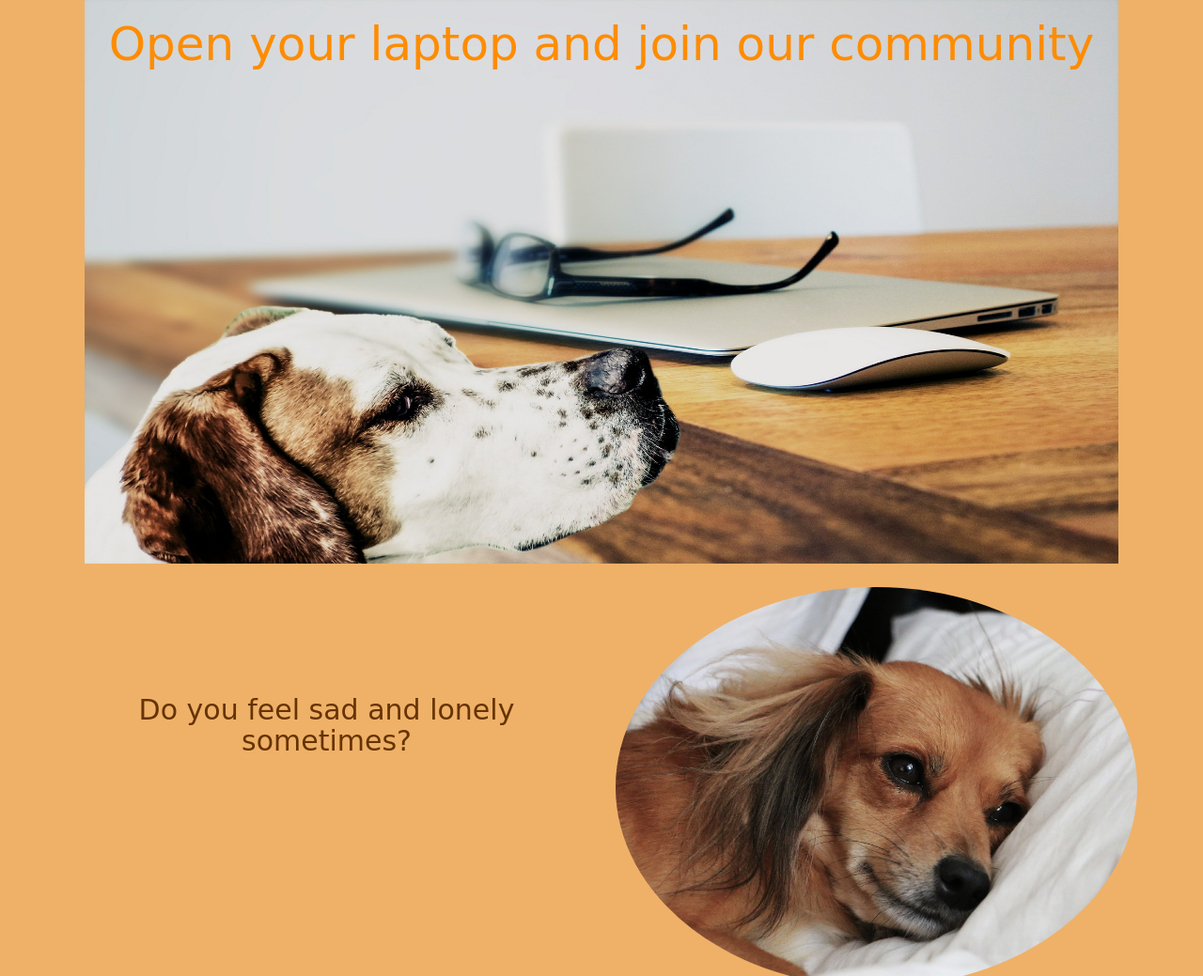
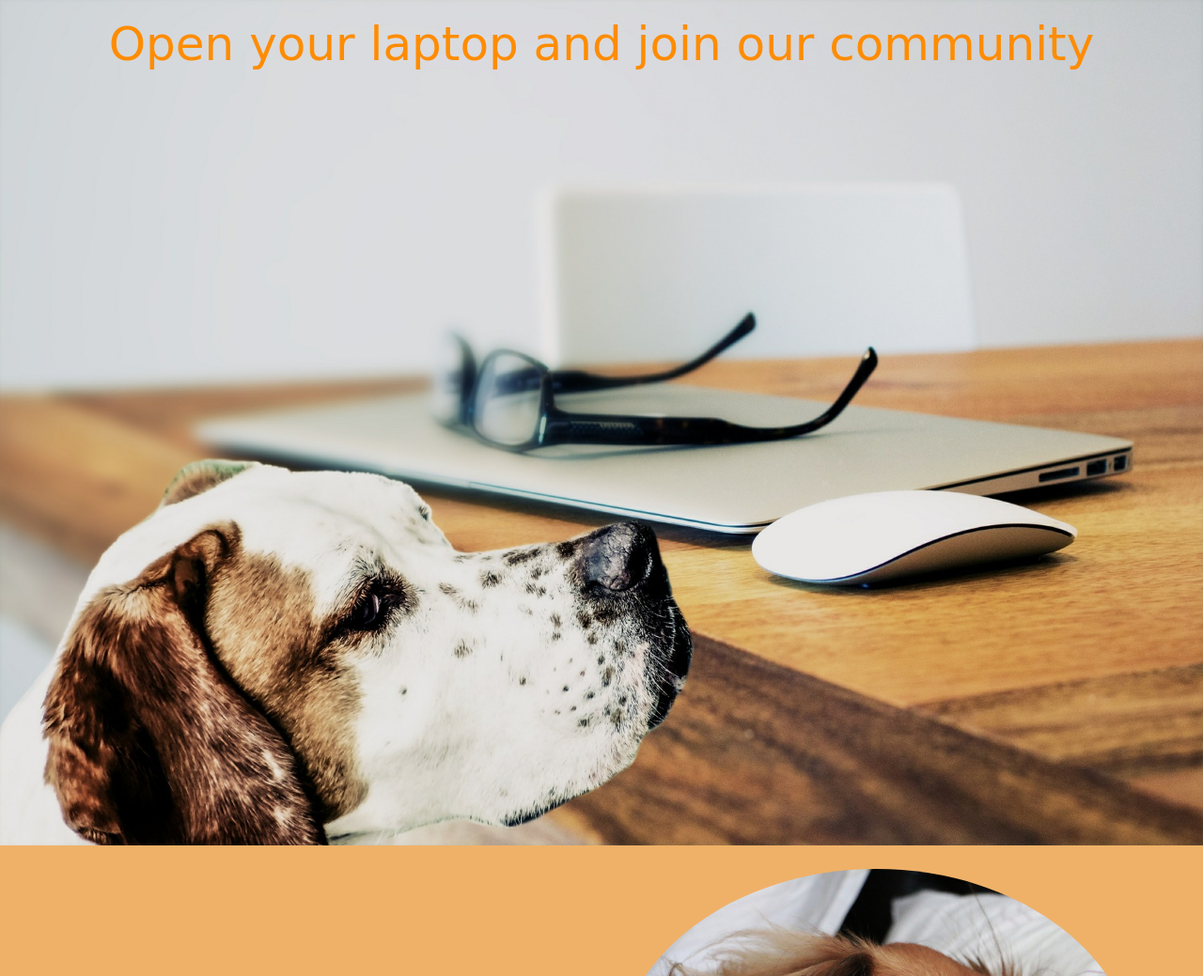
Before and after one commit to csillpap/LulusDogForum, a Django app: page / in a window 1280 px wide. Shown: the part 52-1091 px from the top of the page at 94% size. Run offline with Django 3.2, Linux system fonts and the light colour scheme; parts of the project's set-up code (start-up, migrations or seed data) failed here and were passed over; some libraries are stand-ins or nearby versions; some web fonts are replaced.

Commit message:
Additional styling changes

```diff
--- a/accounts/templates/login.html
+++ b/accounts/templates/login.html
@@ -1,7 +1,7 @@
 {% extends "base.html" %}
 {% load bootstrap_tags %}
 {% block content %}
-    <div class="container account-forms-container">
+    <div class="container short-page account-forms-container">
         <form role="form" method="post" action="{% url 'login' %}">
             <legend>Login</legend>
             {% csrf_token %}
--- a/accounts/templates/register.html
+++ b/accounts/templates/register.html
@@ -1,7 +1,7 @@
 {% extends "base.html" %}
 {% load bootstrap_tags %}
 {% block content %}
-    <div class="container account-forms-container">
+    <div class="container short-page account-forms-container">
         <form role="form" method="post" action="{% url 'register' %}">
             <legend>Create a new account</legend>
             {% csrf_token %}
--- a/static/css/style.css
+++ b/static/css/style.css
@@ -228,10 +228,19 @@ footer > p {
     .short-page {
         margin-bottom: 500px;
     }
+    .main-image {
+        max-width: 1400px;
+        height: 800px;
+    }
 }
 
 @media (min-width: 1200px) {
     .short-page {
         margin-bottom: 700px;
     }
+    .main-image {
+        max-width: 1600px;
+        height: 900px;
+    }
+
 }
```
